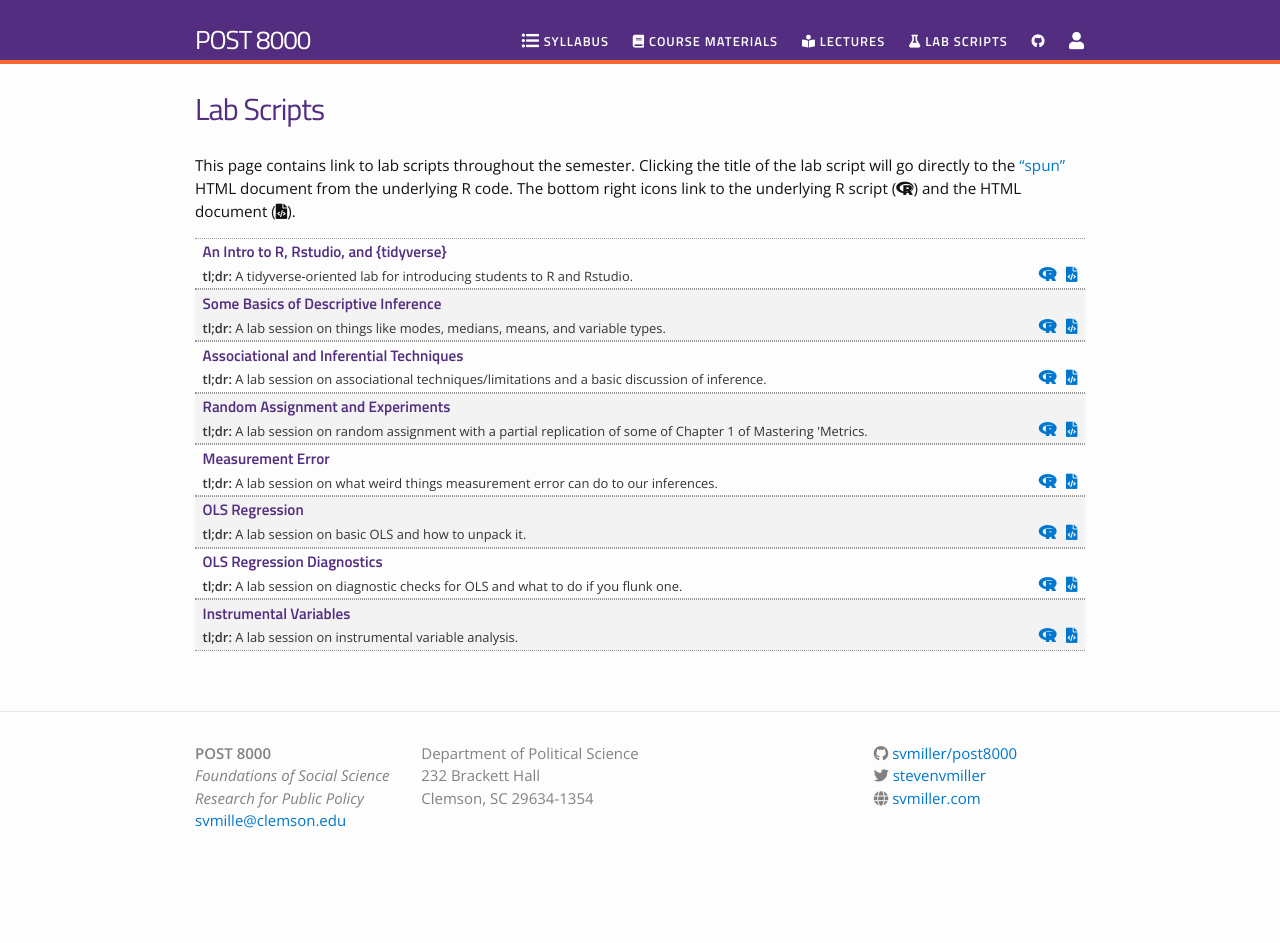
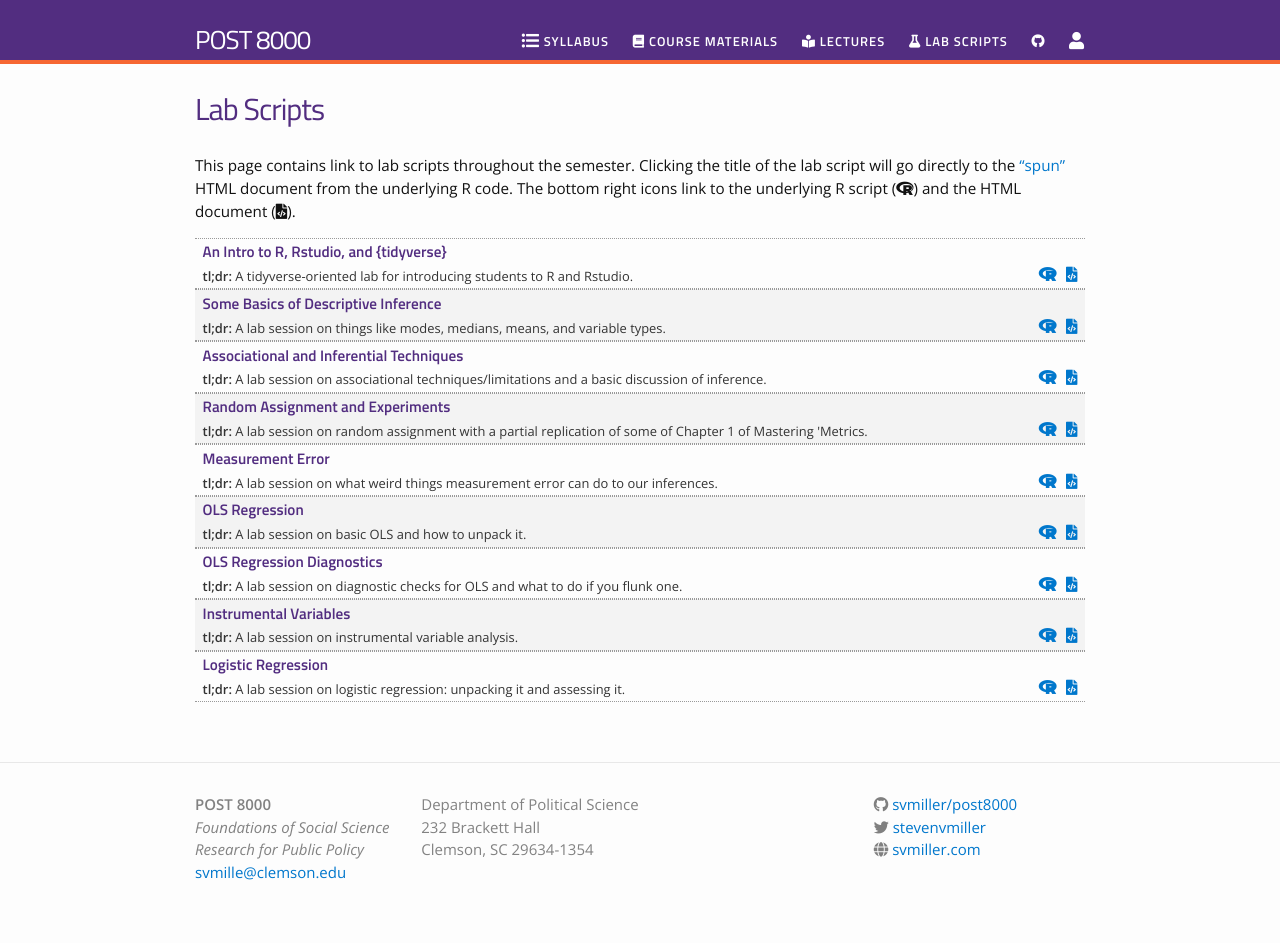
Before and after one commit to svmiller/post8000, a Jekyll site: the page built from lab-scripts.md, in a window 1280 px wide. Built offline with Jekyll 4.4.1, drawn with Linux system fonts in a browser that asks for light colours; nearby versions of some CDN libraries; before the commit the page ends 900 px from its top, so only the background shows below that.

Commit message:
add lab script

```diff
--- a/_data/labscripts.yml
+++ b/_data/labscripts.yml
@@ -29,3 +29,7 @@
 - title: "Instrumental Variables"
   filename: instrumental-variables-lab
   tldr: "A lab session on instrumental variable analysis."
+
+- title: "Logistic Regression"
+  filename: logistic-regression-lab
+  tldr: "A lab session on logistic regression: unpacking it and assessing it."
```
